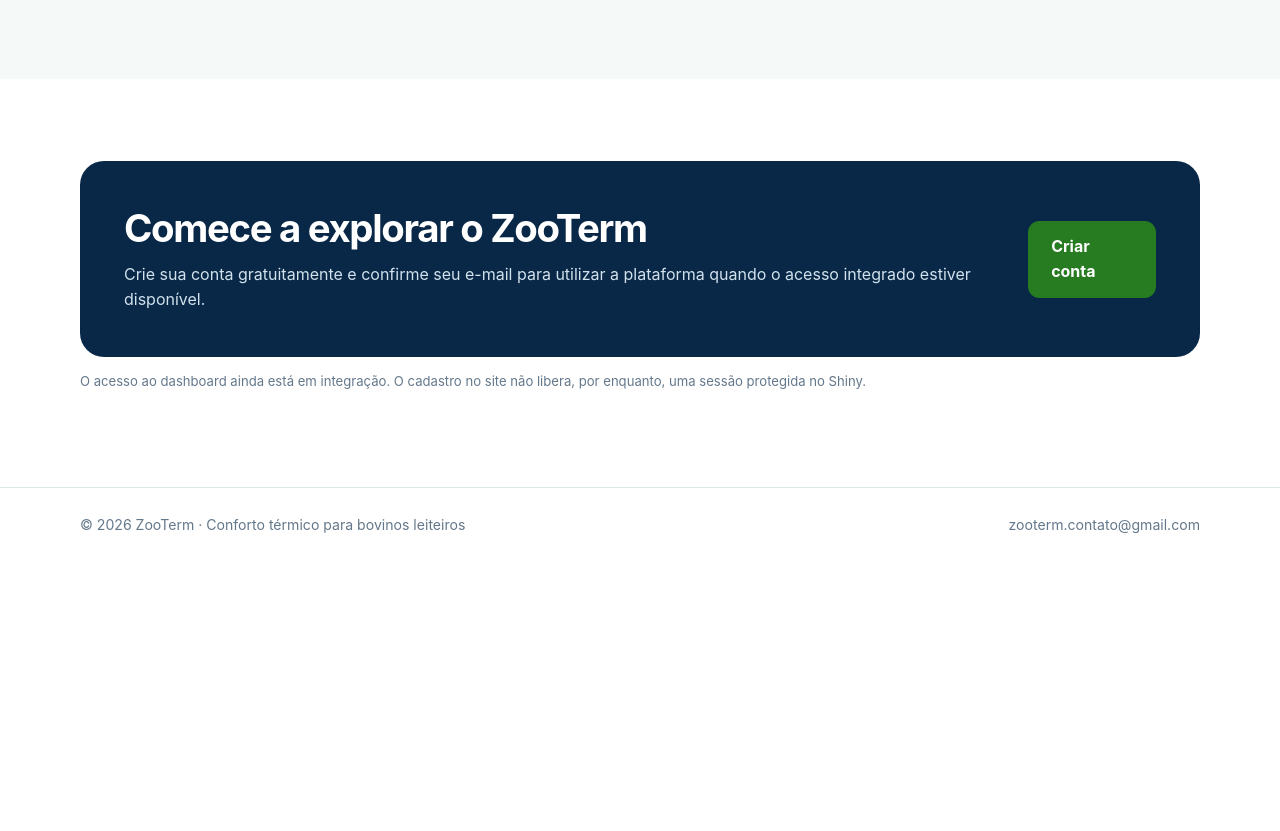
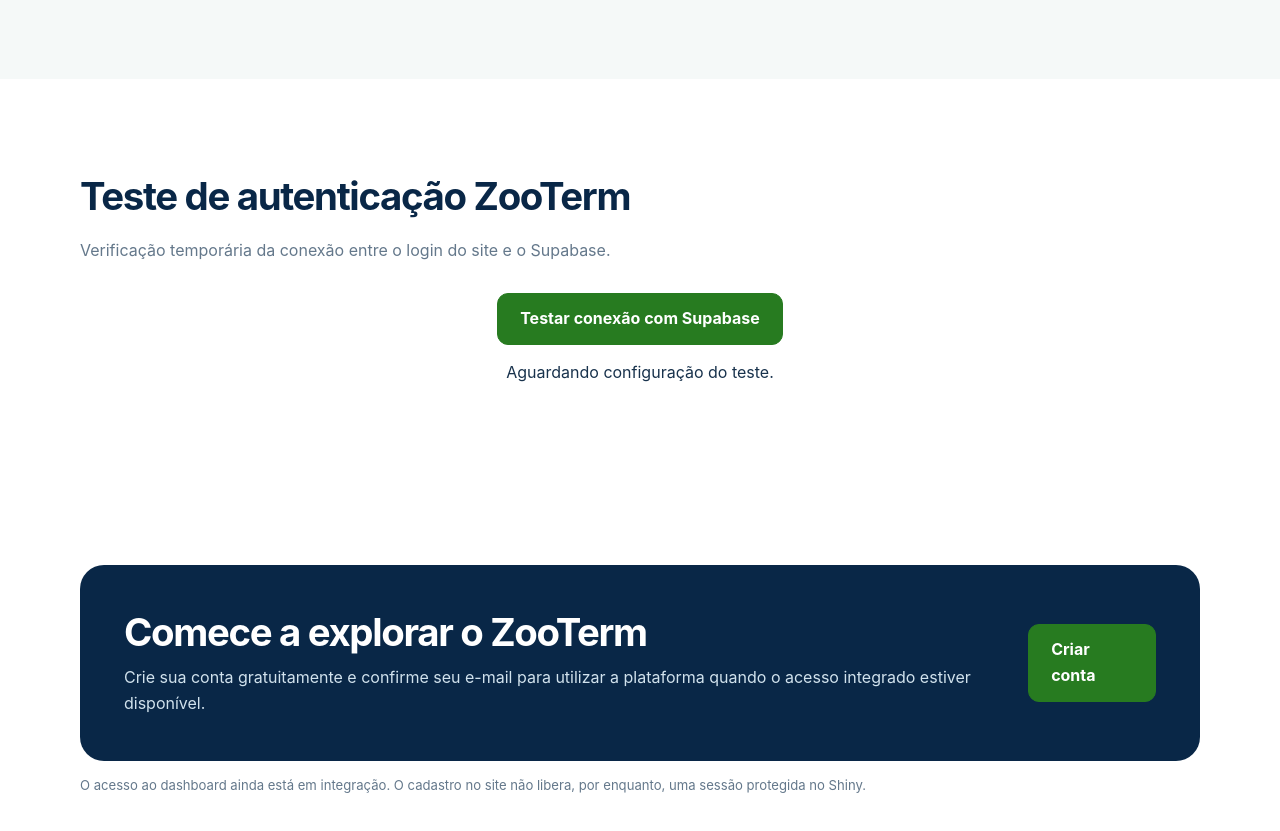
Before and after one commit to Alan-Prestes/zooterm-site, a plain HTML site: page index.html in a window 1280 px wide. Shown: the part 2535-3366 px from the top of the page. Before the commit the page ends 3097 px from the top, so only its background shows below. Drawn offline with nearby package versions, Linux system fonts and the light colour scheme.

Commit message:
Add connection test section for ZooTerm authentication
Added a connection test section for ZooTerm authentication, including a button to test the connection and a status message.

```diff
--- a/index.html
+++ b/index.html
@@ -4,5 +4,37 @@
 <section class="section section-alt" id="projeto"><div class="container"><div class="section-heading"><span class="eyebrow">Sobre o ZooTerm</span><h2>Ciência aplicada à produção leiteira</h2><p>O ZooTerm foi desenvolvido para apoiar a avaliação do conforto térmico de bovinos leiteiros e a identificação de condições ambientais associadas ao estresse térmico. A plataforma reúne informações históricas do Índice de Temperatura e Umidade (ITU) e previsões meteorológicas para municípios do Sul do Brasil.</p></div><div class="stats"><div class="stat"><strong>10 mi+</strong><span>Registros horários analisados</span></div><div class="stat"><strong>1.191</strong><span>Municípios abrangidos</span></div><div class="stat"><strong>3</strong><span>Estados: PR, SC e RS</span></div></div></div></section>
 <section class="section" id="funcionalidades"><div class="container"><div class="section-heading"><span class="eyebrow">O que a plataforma oferece</span><h2>Informação para orientar decisões</h2><p>Uma interface interativa para explorar padrões históricos e condições previstas de conforto térmico.</p></div><div class="feature-grid"><article class="feature"><div class="feature-icon">◷</div><h3>Histórico horário do ITU</h3><p>Explore a variação do índice ao longo de meses, dias e horários, com base em dados históricos consolidados.</p></article><article class="feature"><div class="feature-icon">⌁</div><h3>Previsão meteorológica</h3><p>Consulte estimativas das condições ambientais para os próximos dias e antecipe situações de atenção.</p></article><article class="feature"><div class="feature-icon">◎</div><h3>Consulta por município</h3><p>Selecione localidades dos estados do Paraná, Santa Catarina e Rio Grande do Sul.</p></article></div></div></section>
 <section class="section section-alt" id="equipe"><div class="container"><div class="section-heading"><span class="eyebrow">Nossa equipe</span><h2>Conhecimento multidisciplinar</h2><p>O ZooTerm reúne pesquisadores com experiências complementares em Zootecnia, Ciência Animal, Eletricidade, Automação e análise de dados.</p></div><div class="team-grid"><article class="member"><div class="member-photo" role="img" aria-label="Fotografia de Alan Miranda Prestes a inserir">♙</div><div class="member-body"><h3>Alan Miranda Prestes</h3><span class="member-role">Mestre e Doutor em Zootecnia</span><p>Atuação em estatística aplicada, melhoramento animal, análise de dados e inteligência artificial.</p></div></article><article class="member"><div class="member-photo" role="img" aria-label="Fotografia de Felipe Gasparetto a inserir">♙</div><div class="member-body"><h3>Felipe Gasparetto</h3><span class="member-role">Professor de Eletricidade e Automação</span><p>Especialista em projetos de eletricidade e automação.</p></div></article><article class="member"><div class="member-photo" role="img" aria-label="Fotografia de João Gabriel Rossini Almeida a inserir">♙</div><div class="member-body"><h3>João Gabriel Rossini Almeida</h3><span class="member-role">Mestre e Doutor em Ciência Animal</span><p>Pesquisador com formação em Ciência Animal.</p></div></article></div></div></section>
+
+<section class="section" id="teste-conexao">
+  <div class="container">
+    <div class="section-heading">
+      <h2>Teste de autenticação ZooTerm</h2>
+      <p>
+        Verificação temporária da conexão entre
+        o login do site e o Supabase.
+      </p>
+    </div>
+
+    <div style="text-align:center">
+      <button
+        id="testar-conexao"
+        class="btn"
+        type="button"
+        disabled
+      >
+        Testar conexão com Supabase
+      </button>
+
+      <p
+        id="resultado-conexao"
+        role="status"
+        aria-live="polite"
+        style="margin-top:15px"
+      >
+        Aguardando configuração do teste.
+      </p>
+    </div>
+  </div>
+</section>
 <section class="section" id="acesso"><div class="container"><div class="cta"><div><h2>Comece a explorar o ZooTerm</h2><p>Cadastre-se gratuitamente e confirme seu e-mail. Para usuários autenticados, a integração segura com o dashboard está em desenvolvimento.</p></div><a id="access-signup" class="btn" href="cadastro.html">Criar conta</a><span id="access-authenticated" class="hidden" role="status" style="font-weight:600;color:#176b35">Cadastro confirmado. Acesso ao dashboard em integração.</span></div><p class="note" style="margin-top:14px">O acesso ao dashboard ainda está em integração. O cadastro no site não libera, por enquanto, uma sessão protegida no Shiny.</p></div></section></main>
 <footer class="footer"><div class="container footer-inner"><span>© 2026 ZooTerm · Conforto térmico para bovinos leiteiros</span><a href="mailto:zooterm.contato@gmail.com">zooterm.contato@gmail.com</a></div></footer><script src="https://cdn.jsdelivr.net/npm/@supabase/supabase-js@2/dist/umd/supabase.min.js" defer></script><script src="js/config.js" defer></script><script src="js/auth.js" defer></script></body></html>
```
